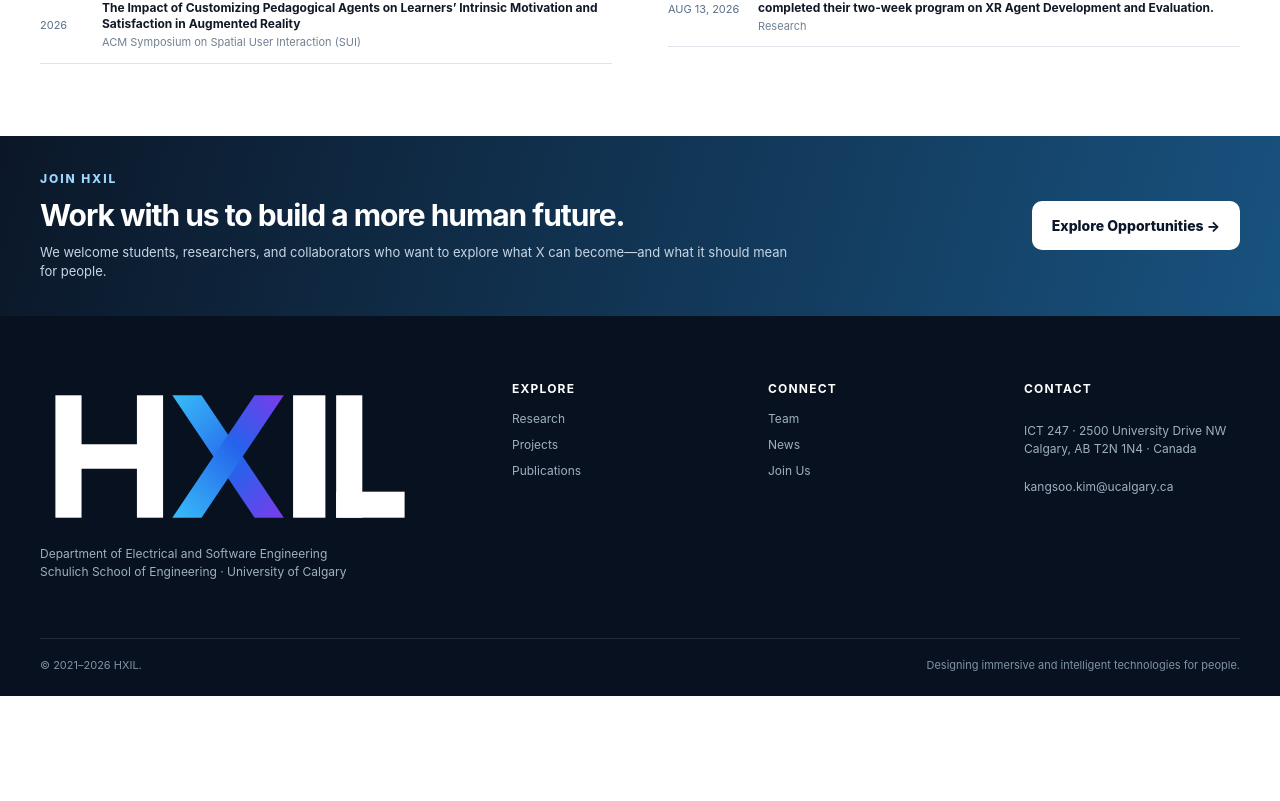
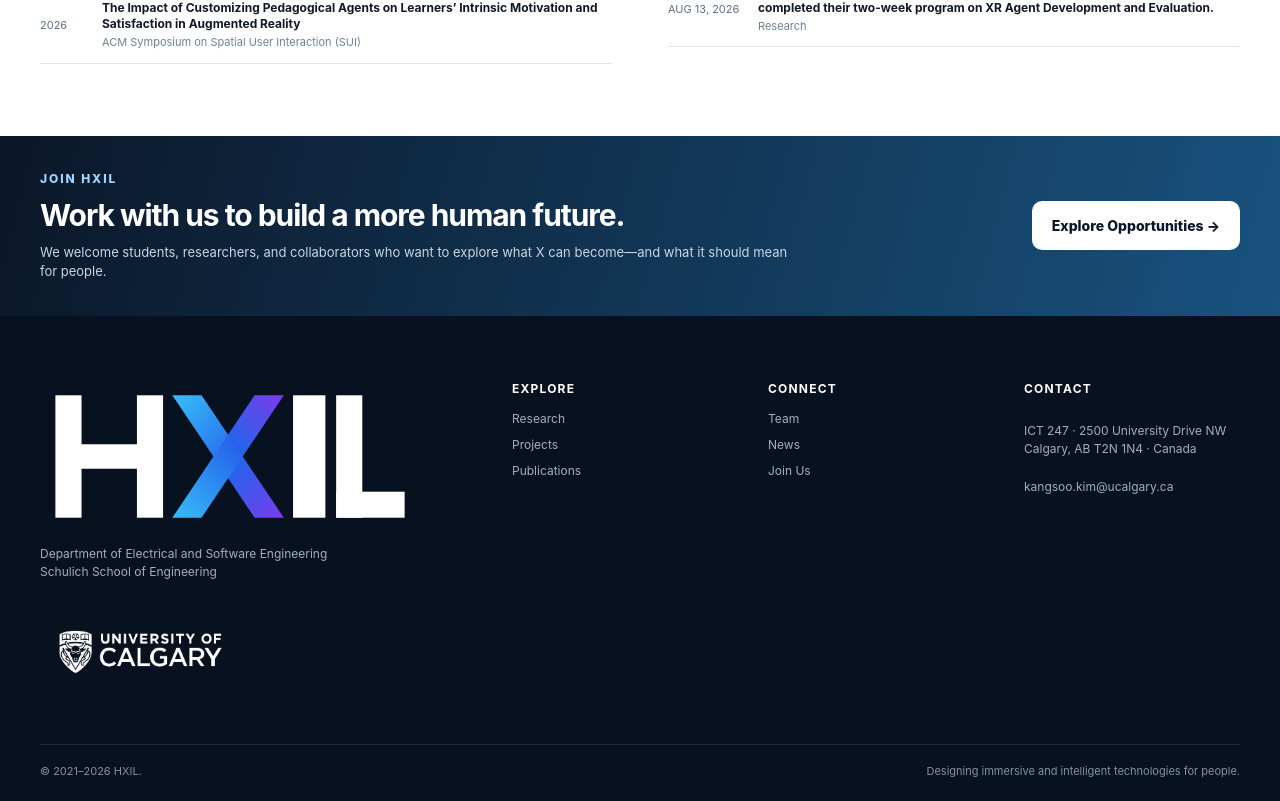
Before and after one commit to kangsookim/hxi-lab-website, a Next.js app: page / in a window 1280 px wide. Shown: the part 1026-1827 px from the top of the page. Before the commit the page ends 1722 px from the top, so only its background shows below. Built offline with nearby package versions, Linux system fonts and the light colour scheme.

Commit message:
added uc logo.

```diff
--- a/app/globals.css
+++ b/app/globals.css
@@ -34,7 +34,7 @@
 .news-layout{display:grid;grid-template-columns:1.35fr .65fr;gap:60px}.news-gallery{display:flex;flex-direction:column;gap:22px}.news-gallery figure{margin:0}.news-gallery img{width:100%;border-radius:14px;max-height:270px;object-fit:cover}.news-gallery figcaption{font-size:12px;color:#667085;margin-top:7px}.funding-list{border-top:1px solid var(--line)}.funding-list article{display:grid;grid-template-columns:140px 1fr;gap:28px;padding:27px 0;border-bottom:1px solid var(--line)}.fund-year{font-size:13px;color:#627083}.fund-role{font-size:10px;letter-spacing:.1em;text-transform:uppercase;color:#315d88;font-weight:800}.funding-list h3{font-size:20px;margin:4px 0}.funding-list p{font-size:13px;color:#6d7887;margin:0}.logo-wall{display:grid;grid-template-columns:repeat(4,1fr);gap:14px}.logo-wall>div{background:#fff;border:1px solid var(--line);border-radius:12px;height:130px;padding:22px;display:flex;align-items:center;justify-content:center}.logo-wall img{max-height:80px;max-width:100%;object-fit:contain;filter:saturate(.9)}
 .join-grid{display:grid;grid-template-columns:repeat(3,1fr);gap:18px}.join-card{border:1px solid var(--line);border-radius:16px;padding:28px}.join-card>span{font-size:11px;color:#789}.join-card h2{font-size:25px;margin:12px 0}.join-card p{color:#637083}.apply-panel{grid-column:1/-1;background:linear-gradient(130deg,#08131f,#143b60);color:white;border-radius:20px;padding:44px}.apply-panel h2{font-size:40px;margin:10px 0}.apply-panel p{color:#d3deea;max-width:900px}
 .footer{background:#07111f;color:#c8d4e1;padding:64px 0 22px}.footer-grid{display:grid;grid-template-columns:2fr repeat(3,1fr);gap:40px}.footer-brand{font-size:22px;font-weight:800;color:white}
-.footer-brand img{width:90%;max-width:380px;height:auto}.footer p,.footer a{font-size:12px;color:#9fb0c2}.footer-grid>div:not(:first-child){display:flex;flex-direction:column;gap:8px}.footer b{color:white;font-size:12px;text-transform:uppercase;letter-spacing:.1em;margin-bottom:4px}.footer-bottom{border-top:1px solid rgba(255,255,255,.1);margin-top:45px;padding-top:18px;display:flex;justify-content:space-between;font-size:11px;color:#8093a7}
+.footer-brand img{width:90%;max-width:380px;height:auto}.footer-ucalgary{display:inline-block;margin-top:18px}.footer-ucalgary img{display:block;width:200px;max-width:100%;height:auto;object-fit:contain}.footer p,.footer a{font-size:12px;color:#9fb0c2}.footer-grid>div:not(:first-child){display:flex;flex-direction:column;gap:8px}.footer b{color:white;font-size:12px;text-transform:uppercase;letter-spacing:.1em;margin-bottom:4px}.footer-bottom{border-top:1px solid rgba(255,255,255,.1);margin-top:45px;padding-top:18px;display:flex;justify-content:space-between;font-size:11px;color:#8093a7}
 @media(max-width:980px){
   .nav-inner{height:72px;width:calc(100% - 32px);gap:18px}
   .brand img{width:135px;max-height:48px}
@@ -323,7 +323,7 @@
 .project-program-visual{position:sticky;top:120px}
 .project-program-main-image{position:relative;background:#f3f6fa;border:1px solid #e0e7ef;border-radius:16px;overflow:hidden;min-height:410px;display:flex;align-items:center;justify-content:center;padding:22px}
 .project-program-main-image img{width:100%;height:100%;max-height:450px;object-fit:contain;border-radius:9px}
-.project-program-main-info{padding:12px 2px 0}.project-program-main-info strong{display:block;font-size:13px;line-height:1.35;color:#172438;margin-bottom:4px}.project-program-main-info small{display:block;font-size:10px;line-height:1.4;color:#7a8797}
+.project-program-main-image span{position:absolute;left:16px;bottom:14px;max-width:calc(100% - 32px);background:rgba(7,17,31,.88);backdrop-filter:blur(8px);color:#eaf4ff;border-radius:7px;padding:7px 10px;font-size:10px;letter-spacing:.04em}
 .project-program-copy{padding-top:4px}
 .project-program-number{font-size:11px;font-weight:800;letter-spacing:.15em;color:#2c70ad;margin-bottom:11px}
 .project-program-copy h2{font-size:clamp(34px,3.6vw,50px);line-height:1.03;letter-spacing:-.045em;margin:0 0 18px;max-width:620px}
--- a/components/Footer.tsx
+++ b/components/Footer.tsx
@@ -15,8 +15,21 @@ export default function Footer() {
           <p>
             Department of Electrical and Software Engineering
             <br />
-            Schulich School of Engineering · University of Calgary
+            Schulich School of Engineering
           </p>
+
+          <a
+            href="https://www.ucalgary.ca/"
+            className="footer-ucalgary"
+            target="_blank"
+            rel="noreferrer"
+            aria-label="University of Calgary"
+          >
+            <img
+              src="/assets/brand/ucalgary-horizontal-white.png"
+              alt="University of Calgary"
+            />
+          </a>
         </div>
 
         <div>
```
Also changed, not shown: public/assets/brand/ucalgary-horizontal-white.png (added).
